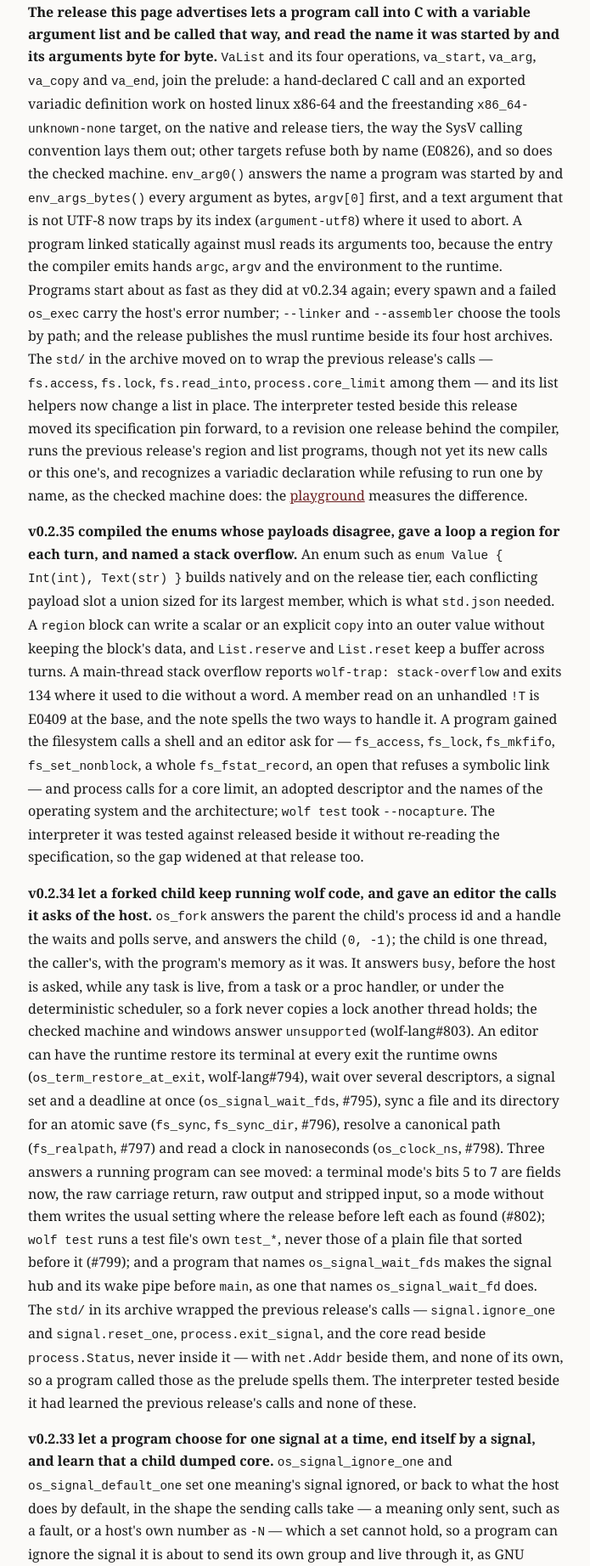
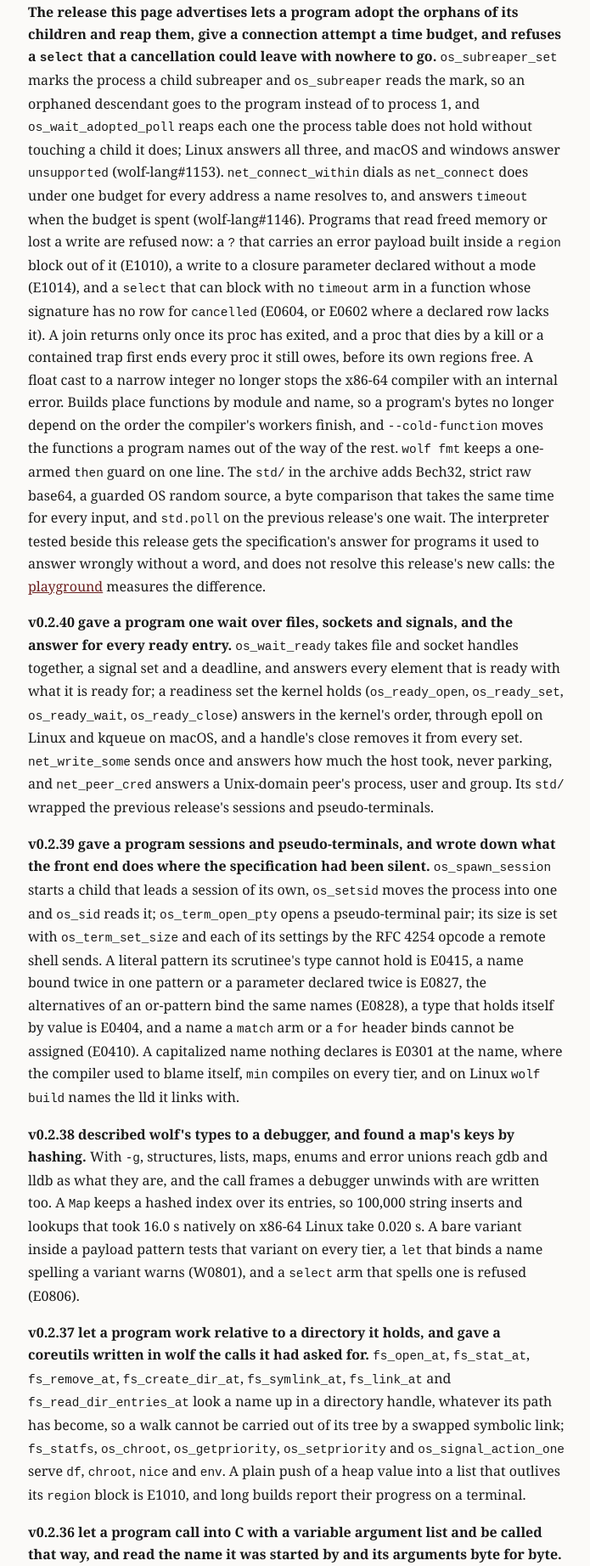
Before and after one commit to wolffe-lang/wolf-web, a plain HTML site: page site/index.html in a window 1280 px wide. Shown: the part 2569-4412 px from the top of the page at 85% size, without its empty margins (291-986 px from the left). Drawn offline with Linux system fonts and the light colour scheme.

Commit message:
Front page: 0.2.41 is the advertised release; 0.2.40, 0.2.39, 0.2.38, 0.2.37 and 0.2.36 become history

```diff
--- a/site/index.html
+++ b/site/index.html
@@ -140,9 +140,100 @@ fn main() -&gt; !int {
        apart is the point — a showcase written at one release and left under
        the next release's stamp reads as a claim about the wrong release, and
        the stamp cannot fossilize, so nothing else would catch it. -->
-  <p><strong>The release this page advertises lets a program call into C
-  with a variable argument list and be called that way, and read the name it
-  was started by and its arguments byte for byte.</strong>
+  <p><strong>The release this page advertises lets a program adopt the
+  orphans of its children and reap them, give a connection attempt a time
+  budget, and refuses a <code>select</code> that a cancellation could
+  leave with nowhere to go.</strong> <code>os_subreaper_set</code>
+  marks the process a child subreaper and <code>os_subreaper</code> reads
+  the mark, so an orphaned descendant goes to the program instead of to
+  process 1, and <code>os_wait_adopted_poll</code> reaps each one the
+  process table does not hold without touching a child it does; Linux
+  answers all three, and macOS and windows answer
+  <code>unsupported</code> (wolf-lang#1153).
+  <code>net_connect_within</code> dials as <code>net_connect</code> does
+  under one budget for every address a name resolves to, and answers
+  <code>timeout</code> when the budget is spent (wolf-lang#1146). Programs
+  that read freed memory or lost a write are refused now: a
+  <code>?</code> that carries an error payload built inside a
+  <code>region</code> block out of it (E1010), a write to a closure
+  parameter declared without a mode (E1014), and a <code>select</code>
+  that can block with no <code>timeout</code> arm in a function whose
+  signature has no row for <code>cancelled</code> (E0604, or E0602 where a
+  declared row lacks it). A join returns only once its proc has exited,
+  and a proc that dies by a kill or a contained trap first ends every proc
+  it still owes, before its own regions free. A float cast to a narrow
+  integer no longer stops the x86-64 compiler with an internal error.
+  Builds place functions by module and name, so a program's bytes no
+  longer depend on the order the compiler's workers finish, and
+  <code>--cold-function</code> moves the functions a program names out of
+  the way of the rest. <code>wolf fmt</code> keeps a one-armed
+  <code>then</code> guard on one line. The <code>std/</code> in the
+  archive adds Bech32, strict raw base64, a guarded OS random source, a
+  byte comparison that takes the same time for every input, and
+  <code>std.poll</code> on the previous release's one wait. The
+  interpreter tested beside this release gets the specification's answer
+  for programs it used to answer wrongly without a word, and does not
+  resolve this release's new calls: the
+  <a href="/play/">playground</a> measures the difference.</p>
+
+  <p><strong>v0.2.40 gave a program one wait over files, sockets and
+  signals, and the answer for every ready entry.</strong>
+  <code>os_wait_ready</code> takes file and socket handles together, a
+  signal set and a deadline, and answers every element that is ready with
+  what it is ready for; a readiness set the kernel holds
+  (<code>os_ready_open</code>, <code>os_ready_set</code>,
+  <code>os_ready_wait</code>, <code>os_ready_close</code>) answers in the
+  kernel's order, through epoll on Linux and kqueue on macOS, and a
+  handle's close removes it from every set. <code>net_write_some</code>
+  sends once and answers how much the host took, never parking, and
+  <code>net_peer_cred</code> answers a Unix-domain peer's process, user and
+  group. Its <code>std/</code> wrapped the previous release's sessions and
+  pseudo-terminals.</p>
+
+  <p><strong>v0.2.39 gave a program sessions and pseudo-terminals, and wrote
+  down what the front end does where the specification had been
+  silent.</strong> <code>os_spawn_session</code> starts a child that leads a
+  session of its own, <code>os_setsid</code> moves the process into one and
+  <code>os_sid</code> reads it; <code>os_term_open_pty</code> opens a
+  pseudo-terminal pair; its size is set with <code>os_term_set_size</code>
+  and each of its settings by the RFC 4254 opcode a remote shell sends. A literal pattern its
+  scrutinee's type cannot hold is E0415, a name bound twice in one pattern
+  or a parameter declared twice is E0827, the alternatives of an
+  or-pattern bind the same names (E0828), a type that holds itself by
+  value is E0404, and a name a <code>match</code> arm or a <code>for</code>
+  header binds cannot be assigned (E0410). A
+  capitalized name nothing declares is E0301 at the name, where the
+  compiler used to blame itself, <code>min</code> compiles on every tier,
+  and on Linux <code>wolf build</code> names the lld it links with.</p>
+
+  <p><strong>v0.2.38 described wolf's types to a debugger, and found a
+  map's keys by hashing.</strong> With <code>-g</code>, structures, lists,
+  maps, enums and error unions reach gdb and lldb as what they are, and the
+  call frames a debugger unwinds with are written too. A <code>Map</code>
+  keeps a hashed index over its entries, so 100,000 string inserts and
+  lookups that took 16.0 s natively on x86-64 Linux take 0.020 s. A bare variant inside a payload pattern tests that variant on
+  every tier, a <code>let</code> that binds a name spelling a variant warns
+  (W0801), and a <code>select</code> arm that spells one is refused
+  (E0806).</p>
+
+  <p><strong>v0.2.37 let a program work relative to a directory it holds,
+  and gave a coreutils written in wolf the calls it had asked
+  for.</strong> <code>fs_open_at</code>, <code>fs_stat_at</code>,
+  <code>fs_remove_at</code>, <code>fs_create_dir_at</code>,
+  <code>fs_symlink_at</code>, <code>fs_link_at</code> and
+  <code>fs_read_dir_entries_at</code> look a name up in a directory handle,
+  whatever its path has become, so a walk cannot be carried out of its tree
+  by a swapped symbolic link; <code>fs_statfs</code>,
+  <code>os_chroot</code>, <code>os_getpriority</code>,
+  <code>os_setpriority</code> and <code>os_signal_action_one</code> serve
+  <code>df</code>, <code>chroot</code>, <code>nice</code> and
+  <code>env</code>. A plain push of a heap value into a list that outlives
+  its <code>region</code> block is E1010, and long builds report their
+  progress on a terminal.</p>
+
+  <p><strong>v0.2.36 let a program call into C with a variable argument
+  list and be called that way, and read the name it was started by and its
+  arguments byte for byte.</strong>
   <code>VaList</code> and its four operations, <code>va_start</code>,
   <code>va_arg</code>, <code>va_copy</code> and <code>va_end</code>, join the
   prelude: a hand-declared C call and an exported variadic definition work on
@@ -163,12 +254,12 @@ fn main() -&gt; !int {
   wrap the previous release's calls — <code>fs.access</code>,
   <code>fs.lock</code>, <code>fs.read_into</code>,
   <code>process.core_limit</code> among them — and its list helpers now change
-  a list in place. The interpreter tested beside this release moved its
-  specification pin forward, to a revision one release behind the compiler,
-  runs the previous release's region and list programs, though not yet its
-  new calls or this one's, and recognizes a variadic declaration while
-  refusing to run one by name, as the checked machine does: the
-  <a href="/play/">playground</a> measures the difference.</p>
+  a list in place. The interpreter tested beside it, lupin 0.1.58,
+  moved its specification pin to a development revision short of that
+  release, ran the previous release's region and list programs, though not
+  yet its new calls or that release's own, and recognized a variadic
+  declaration while refusing to run one by name, as the checked machine
+  does.</p>
 
   <p><strong>v0.2.35 compiled the enums whose payloads disagree, gave a loop a
   region for each turn, and named a stack overflow.</strong> An enum such as
```
